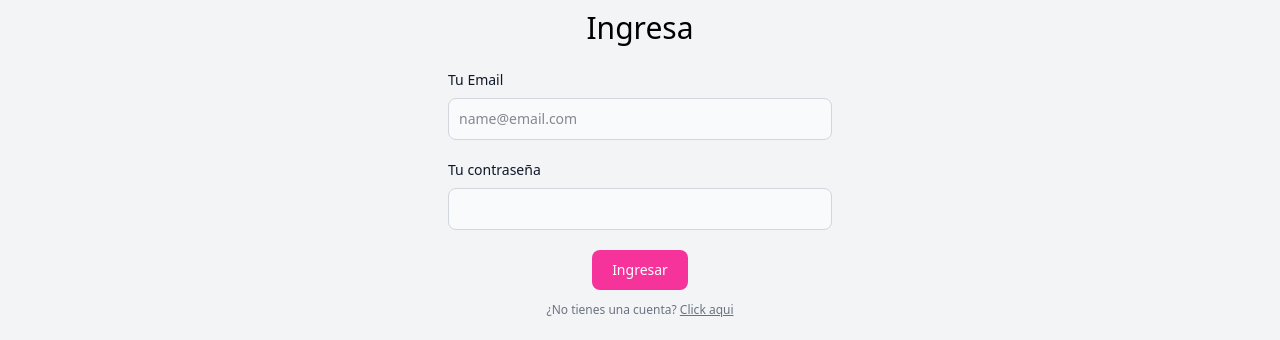
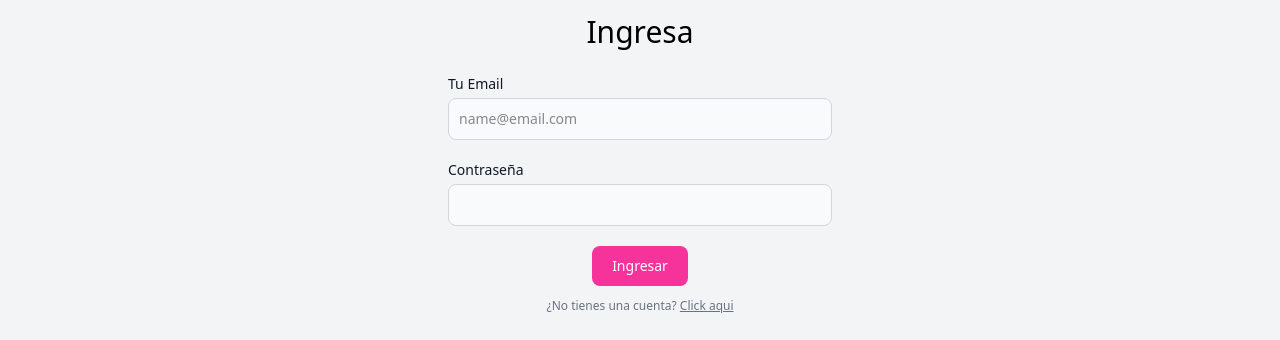
Before and after one commit to marcelasshopproject-creator/marcelas-shop-angular, an Angular app: page /ingresar in a window 1280 px wide. Shown: the part 244-584 px from the top of the page. Built offline with nearby package versions, Linux system fonts and the light colour scheme.

Commit message:
Basic login completed

```diff
--- a/package.json
+++ b/package.json
@@ -28,6 +28,7 @@
     "@angular/forms": "^20.2.0",
     "@angular/platform-browser": "^20.2.0",
     "@angular/router": "^20.2.0",
+    "@ngrx/signals": "^20.0.1",
     "@supabase/supabase-js": "^2.57.4",
     "@tailwindcss/postcss": "^4.1.13",
     "postcss": "^8.5.6",
@@ -47,7 +48,6 @@
     "karma-coverage": "~2.2.0",
     "karma-jasmine": "~5.1.0",
     "karma-jasmine-html-reporter": "~2.1.0",
-    "ngxtension-plugin": "^6.0.0",
     "typescript": "~5.9.2"
   }
 }
--- /dev/null
+++ b/src/app/core/interfaces/auth-user.ts
@@ -0,0 +1,4 @@
+export interface AuthUser {
+  email: string;
+  password: string;
+}
--- /dev/null
+++ b/src/app/core/services/auth-service.ts
@@ -0,0 +1,16 @@
+import { Injectable, inject, signal } from '@angular/core';
+import { AuthSession, AuthChangeEvent, Session } from '@supabase/supabase-js';
+
+import { SupabaseService } from '../../database/supabase-service';
+
+import { Profile } from '../interfaces/profile';
+
+@Injectable({
+  providedIn: 'root'
+})
+export class AuthService {
+  private supabaseService = inject(SupabaseService);
+  private supabase = this.supabaseService.supabase;
+
+  session = signal<AuthSession | null>(null)
+}
--- a/src/app/core/services/login-service.ts
+++ b/src/app/core/services/login-service.ts
@@ -1,6 +1,8 @@
 import { Injectable, inject } from '@angular/core';
 
 import { SupabaseService } from '../../database/supabase-service';
+
+import { AuthUser as AuthUserInterface } from '../interfaces/auth-user';
 
 @Injectable({
   providedIn: 'root',
@@ -9,9 +11,11 @@ export class LoginService {
   private supabaseService = inject(SupabaseService);
   private supabase = this.supabaseService.supabase;
 
-  login = async (email: string, password: string) =>
-    await this.supabase.auth.signInWithPassword({
+  login = async (user: AuthUserInterface) => {
+    const { email, password } = user;
+    return await this.supabase.auth.signInWithPassword({
       email,
       password,
     });
+  };
 }
--- a/src/app/login/login-form/login-form.html
+++ b/src/app/login/login-form/login-form.html
@@ -1,26 +1,37 @@
-  <form class="max-w-sm mx-auto text-center">
-      <div class="mb-5">
-        <label for="email" class="block text-left mb-2 text-sm font-medium text-gray-900"
+<form class="max-w-sm mx-auto text-center relative" [formGroup]="form" (ngSubmit)="login()">
+  <!---------- Email ----------->
+  <div class="mb-5 relative">
+    <label for="email" class="block text-left mb-1 text-sm font-medium text-gray-900"
       >Tu Email</label
     >
     <input
       type="email"
       id="email"
+      formControlName="email"
       class="bg-gray-50 border border-gray-300 text-gray-900 text-sm rounded-lg focus:ring-blue-500 focus:border-blue-500 block w-full p-2.5"
       placeholder="name@email.com"
       required
     />
+    @if (form.controls.email.touched && form.controls.email.hasError('required')) {
+    <p class="mt-2 bottom-[-1rem] text-xs text-red-600 absolute">El email es requerido</p>
+    } @else if (form.controls.email.touched && form.controls.email.hasError('email')) {
+    <p class="mt-2 bottom-[-1rem] text-xs text-red-600 absolute">El email es inválido</p>
+    }
   </div>
-      <div class="mb-5">
-        <label for="password" class="block text-left mb-2 text-sm font-medium text-gray-900"
-          >Tu contraseña</label
+  <div class="mb-5 relative">
+    <label for="password" class="block text-left mb-1 text-sm font-medium text-gray-900"
+      >Contraseña</label
     >
     <input
       type="password"
       id="password"
+      formControlName="password"
       class="bg-gray-50 border border-gray-300 text-gray-900 text-sm rounded-lg focus:ring-blue-500 focus:border-blue-500 block w-full p-2.5"
       required
     />
+    @if (form.controls.password.touched && form.controls.password.hasError('required')) {
+    <p class="mt-2 bottom-[-1rem] text-xs text-red-600 absolute">La contraseña es requerida</p>
+    }
   </div>
   <button
     type="submit"
@@ -28,4 +39,14 @@
   >
     Ingresar
   </button>
+  @if (requestStatus() === "error") {
+  <div
+    class="w-full max-w-[400px] mx-auto bg-red-600 text-center text-white py-3 rounded-lg absolute left-[50%] translate-x-[-50%] bottom-[-6rem]"
+  >
+    Error al crear el usuario
+  </div>
+  }
 </form>
+@if(requestStatus() === 'loading') {
+<app-loading />
+}
--- a/src/app/login/login-form/login-form.ts
+++ b/src/app/login/login-form/login-form.ts
@@ -1,10 +1,63 @@
-import { Component } from '@angular/core';
+import { Component, inject, signal, output } from '@angular/core';
+import { ReactiveFormsModule, FormBuilder, Validators } from '@angular/forms';
+import { Router } from '@angular/router';
+
+/* Components */
+import { Loading } from '../../shared/ui/loading/loading';
+
+/* Services */
+import { LoginService } from '../../core/services/login-service';
+
+/* Interfaces */
+import { AuthUser } from '../../core/interfaces/auth-user';
+
+/* Types */
+import { RequestStatus } from '../../core/types/request-status-type';
 
 @Component({
   selector: 'app-login-form',
-  imports: [],
+  imports: [ReactiveFormsModule, Loading],
   templateUrl: './login-form.html',
 })
 export class LoginForm {
+  private formBuilder: FormBuilder = inject(FormBuilder);
+  private loginService: LoginService = inject(LoginService);
+  private router: Router = inject(Router);
+  showPassword = signal(false);
+  requestStatus = signal<RequestStatus>('init');
 
+  form = this.formBuilder.group({
+    email: ['', [Validators.required, Validators.email]],
+    password: ['', [Validators.required, Validators.minLength(6)]],
+  });
+
+  async login() {
+    this.form.markAllAsTouched();
+    if (!this.form.valid) return;
+    this.form.disable();
+    this.requestStatus.set('loading');
+
+    const authUser: AuthUser = this.form.value as AuthUser
+
+    const {
+      data: { user },
+      error: authError,
+    } = await this.loginService.login(authUser!);
+
+    if (authError) {
+      this.requestStatus.set('error');
+      setTimeout(() => {
+        this.requestStatus.set('init');
+        this.form.enable();
+      }, 3000);
+      return;
+    }
+
+    if (user) {
+      this.requestStatus.set('success');
+      this.form.enable();
+      this.form.reset();
+      this.router.navigate(['/tienda']);
+    }
+  }
 }
--- a/src/app/login/register-form/register-form.ts
+++ b/src/app/login/register-form/register-form.ts
@@ -6,7 +6,6 @@ import { passwordMatchValidator } from '../../core/validators/password-match-val
 import { Loading } from '../../shared/ui/loading/loading';
 
 /* Services */
-import { LoginService } from '../../core/services/login-service';
 import { ProfileService } from '../../core/services/profile-service';
 
 
@@ -24,7 +23,6 @@ import { RequestStatus } from '../../core/types/request-status-type';
 export class RegisterForm {
   private formBuilder: FormBuilder = inject(FormBuilder);
   private profileService: ProfileService = inject(ProfileService);
-  private loginService: LoginService = inject(LoginService);
   changeToLoginMode = output();
   showPassword = signal(false);
   requestStatus = signal<RequestStatus>('init');
```
Also changed, not shown: 1 other file (tests, documents, lock files or other folders). Lines whose indentation alone changed are shown as unchanged.
